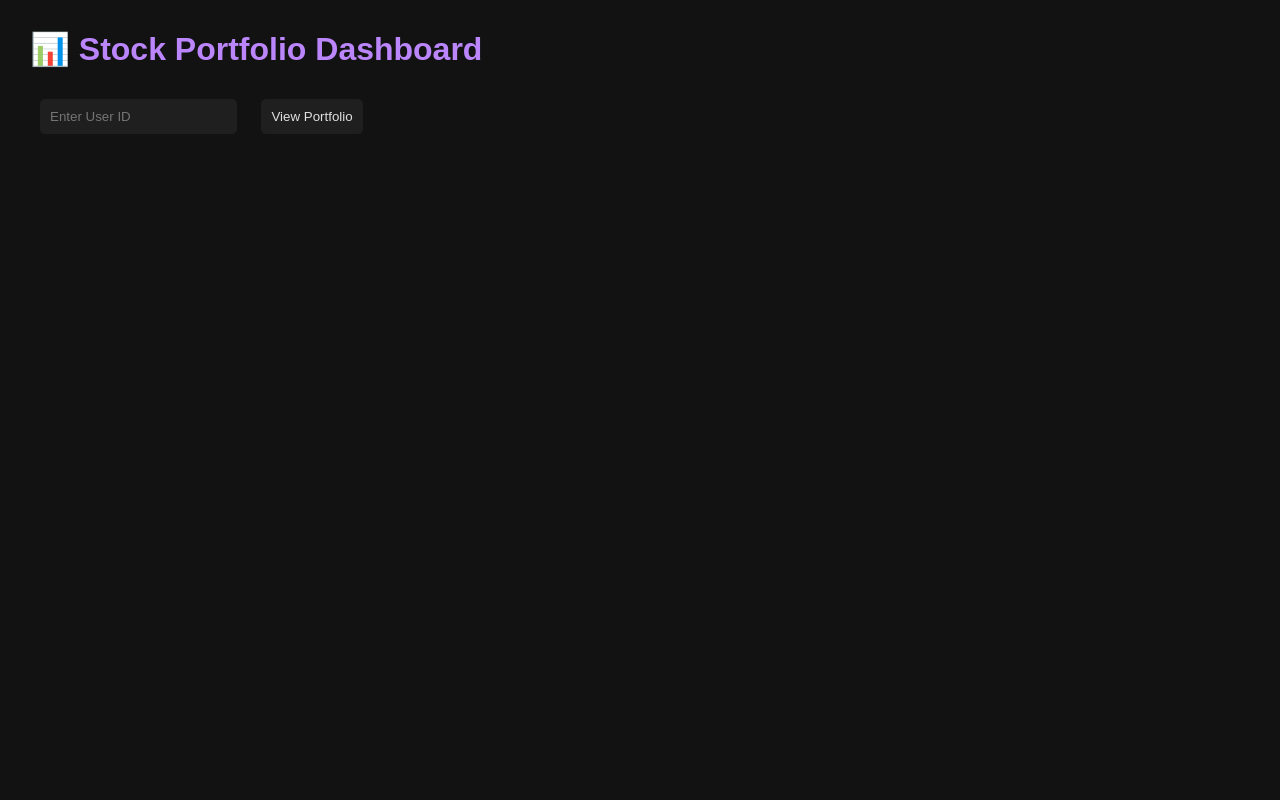
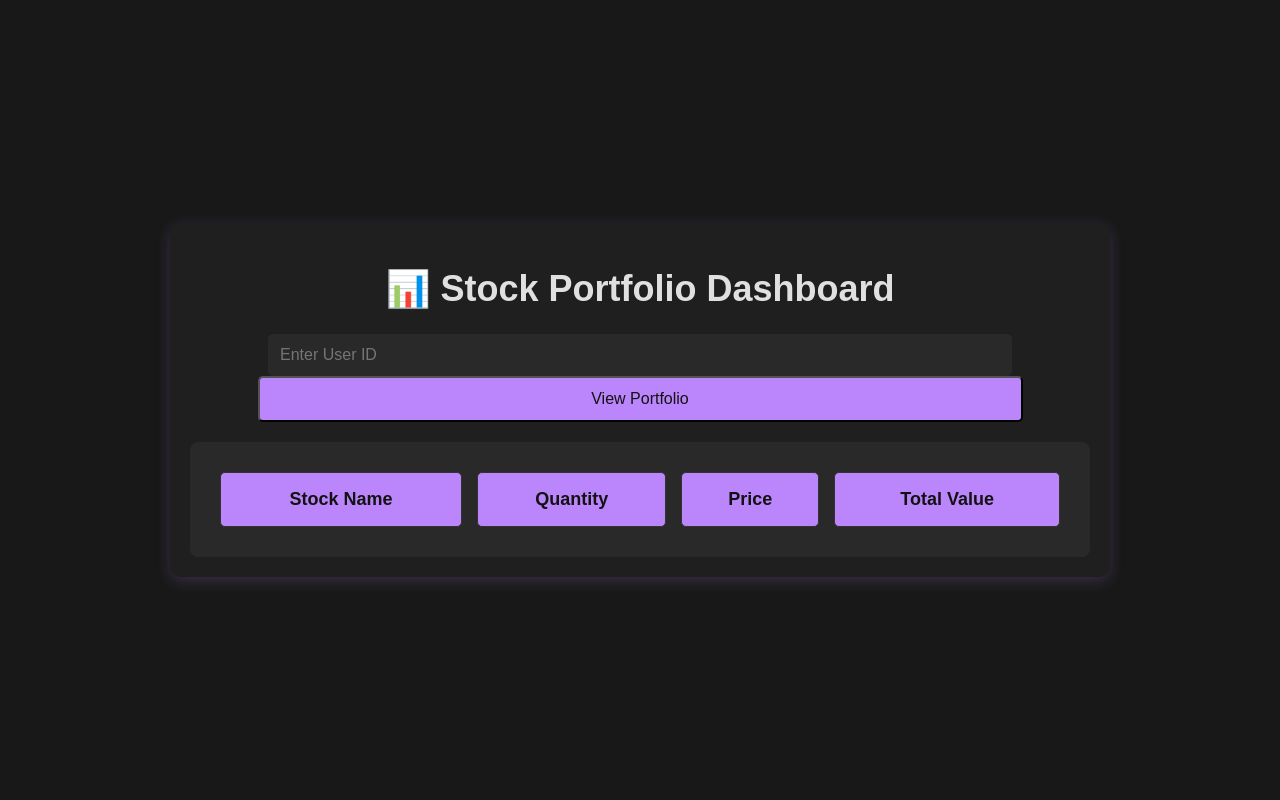
Before and after one commit to Dinol-ino/project, a Flask app: template STOCK_dbms/templates/index.html in a window 1280 px wide. Run offline with Flask 3, Linux system fonts and the light colour scheme; the template is opened without the code that fills it, so the values that code supplies are empty.

Commit message:
Updated project with new features and files

```diff
--- a/STOCK_dbms/app.py
+++ b/STOCK_dbms/app.py
@@ -33,11 +33,25 @@ def dashboard():
 def get_portfolio(user_id):
     conn = get_db_connection()
     cursor = conn.cursor(dictionary=True)
-    cursor.execute("SELECT * FROM portfolios WHERE user_id = %s;", (user_id,))
+
+    # ✅ Retrieve holdings, stock details, and compute profit/loss
+    cursor.execute("""
+        SELECT p.portfolio_id, p.user_id, p.portfolio_name,
+               h.stock_id, h.quantity, h.avg_buy_price,
+               s.symbol, s.company_name, s.sector, s.current_price,
+               (s.current_price - h.avg_buy_price) * h.quantity AS profit_loss
+        FROM portfolios p
+        LEFT JOIN holdings h ON p.portfolio_id = h.portfolio_id
+        LEFT JOIN stocks s ON h.stock_id = s.stock_id
+        WHERE p.user_id = %s;
+    """, (user_id,))
+
     portfolio = cursor.fetchall()
     conn.close()
 
-    return jsonify(portfolio) if portfolio else jsonify([])  # ✅ Returns JSON portfolio data
+    print("Portfolio Data Returned:", portfolio)  # ✅ Debugging output
+
+    return jsonify(portfolio) if portfolio else jsonify([])
 
 if __name__ == "__main__":
     app.run(debug=True)
--- a/STOCK_dbms/static/main.js
+++ b/STOCK_dbms/static/main.js
@@ -19,41 +19,48 @@ async function fetchPortfolio() {
         console.log("Response status:", res.status);
 
         if (!res.ok) {
-            if (res.status === 404) {
-                alert(`No portfolio found for User ID ${userId}.`);
-            } else {
-                alert(`Error ${res.status}: Unable to fetch portfolio.`);
+            const errorText = await res.text(); // ✅ Get full error response
+            console.error("Server Error:", errorText);
+            alert(`Error ${res.status}: ${errorText}`);
+            throw new Error(`Error ${res.status}: ${errorText}`);
         }
-            throw new Error(`Error ${res.status}: Server responded with an error.`);
-        }
+
         const data = await res.json();
         console.log("Data received:", data);
 
-        if (data.length === 0) {
+        if (!data || data.length === 0) {
             table.innerHTML = `<tr><td colspan="6">No data found for User ID ${userId}</td></tr>`;
         } else {
-            table.innerHTML = `
-                <tr>
+            // ✅ Optimized table rendering using `document.createElement()`
+            const fragment = document.createDocumentFragment();
+
+            const headerRow = document.createElement("tr");
+            headerRow.innerHTML = `
                 <th>Portfolio</th>
                 <th>Symbol</th>
                 <th>Qty</th>
                 <th>Buy Price</th>
                 <th>Current Price</th>
                 <th>P/L</th>
-                </tr>
             `;
+            fragment.appendChild(headerRow);
+
             data.forEach(row => {
-                table.innerHTML += `
-                    <tr>
-                        <td>${row.portfolio_name}</td>
-                        <td>${row.symbol}</td>
-                        <td>${row.quantity}</td>
-                        <td>${row.avg_buy_price}</td>
-                        <td>${row.current_price}</td>
-                        <td>${row.profit_loss}</td>
-                    </tr>
+                console.log("Row data:", row);
+
+                const tr = document.createElement("tr");
+                tr.innerHTML = `
+                    <td>${row.portfolio_name || "N/A"}</td>
+                    <td>${row.symbol || "N/A"}</td>
+                    <td>${row.quantity || "N/A"}</td>
+                    <td>${row.avg_buy_price || "N/A"}</td>
+                    <td>${row.current_price || "N/A"}</td>
+                    <td>${row.profit_loss || "N/A"}</td>
                 `;
+                fragment.appendChild(tr);
             });
+
+            table.appendChild(fragment);
         }
     } catch (error) {
         console.error("Error fetching portfolio:", error);
--- a/STOCK_dbms/static/style.css
+++ b/STOCK_dbms/static/style.css
@@ -1,61 +1,99 @@
-/* Body Styling */
+/* General Styling */
 body {
     font-family: Arial, sans-serif;
-    margin: 30px;
-    background-color: #121212; /* Dark background */
-    color: #E0E0E0; /* Light text color */
+    font-size: 18px;
+    margin: 0;
+    background-color: #181818; /* Deeper dark shade */
+    color: #E0E0E0;
+    display: flex;
+    flex-direction: column;
+    align-items: center;
+    justify-content: center;
+    height: 100vh;
 }
 
-/* Header Styling */
-h1 {
-    color: #BB86FC; /* Purple accent for the header */
+/* Login Page Styling */
+.login-container {
+    width: 350px;
+    padding: 30px;
+    border-radius: 8px;
+    background-color: #1F1F1F;
+    text-align: center;
+    box-shadow: 0px 4px 15px rgba(187, 134, 252, 0.3); /* Lavender glow */
 }
 
-/* Input and Button Styling */
-input, button {
-    padding: 10px;
-    margin: 10px;
+/* Login Heading */
+.login-container h2 {
+    font-size: 24px;
+    color: #BB86FC; /* Lavender accent */
+}
+
+/* Input Fields */
+input {
+    font-size: 16px;
+    padding: 12px;
+    width: 80%;
     border: none;
     border-radius: 5px;
-    background-color: #1F1F1F; /* Dark gray background for input/button */
-    color: #E0E0E0; /* Light text color */
+    background-color: #292929;
+    color: #E0E0E0;
+    transition: all 0.3s ease-in-out;
 }
 
-/* Button Hover Effect */
-button:hover {
-    background-color: #BB86FC; /* Highlighted purple color on hover */
+/* Button */
+button {
+    font-size: 16px;
+    padding: 12px;
+    width: 85%;
+    border-radius: 5px;
+    background-color: #BB86FC;
+    color: #121212;
     cursor: pointer;
+    transition: all 0.3s ease-in-out;
 }
 
-/* Table Styling */
+/* Dashboard Styling */
+.dashboard-container {
+    width: 80%;
+    max-width: 900px;
+    margin: 40px auto;
+    padding: 20px;
+    background-color: #1F1F1F; /* Dark theme consistency */
+    border-radius: 10px;
+    box-shadow: 0px 4px 15px rgba(187, 134, 252, 0.2);
+    text-align: center;
+}
+
+
+/* Dashboard Table */
 table {
-    border-collapse: collapse;
     width: 100%;
-    background-color: #1F1F1F; /* Dark gray table background */
+    border-collapse : separate;
+    border-spacing: 15px;
+    border-radius: 8px;
+    background-color: #292929;
+    padding: 15px;
+    margin-top:20px;
 }
 
 th, td {
-    padding: 12px;
-    border: 1px solid #333; /* Subtle borders */
+    padding: 16px;
+    font-size: 18px;
+    border: 1px solid #333;
     text-align: center;
-    color: #E0E0E0; /* Light text for table cells */
+    color: #E0E0E0;
+    border-radius: 5px;
 }
 
-/* Table Header Styling */
 th {
-    background-color: #BB86FC; /* Purple accent for headers */
-    color: #121212; /* Dark text in header cells */
+    background-color: #BB86FC;
+    color: #121212;
+}
+tr {
+    margin-bottom: 12px;
 }
 
-/* Row Hover Effect */
+
 tr:hover {
-    background-color: #333; /* Slightly lighter background for hover effect */
+    background-color: #333;
 }
-
-/* Loading Spinner Styling */
-#loadingSpinner {
-    font-size: 18px;
-    color: #BB86FC; /* Purple accent color for spinner */
-    text-align: center;
-    margin: 20px;
-}
--- a/STOCK_dbms/templates/index.html
+++ b/STOCK_dbms/templates/index.html
@@ -4,7 +4,8 @@
     <title>Portfolio Dashboard</title>
     <link rel="stylesheet" href="{{ url_for('static', filename='style.css') }}">
 </head>
-    <body>
+<body>
+    <div class="dashboard-container">
         <h1>📊 Stock Portfolio Dashboard</h1>
         <input type="number" id="userId" placeholder="Enter User ID">
         <button onclick="fetchPortfolio()">View Portfolio</button>
@@ -12,9 +13,23 @@
         <!-- Loading Spinner -->
         <div id="loadingSpinner" style="display:none;">🔄 Loading...</div>
 
-        <table id="portfolioTable"></table>
+        <!-- Table for Portfolio Data -->
+        <table id="portfolioTable">
+            <thead>
+                <tr>
+                    <th>Stock Name</th>
+                    <th>Quantity</th>
+                    <th>Price</th>
+                    <th>Total Value</th>
+                </tr>
+            </thead>
+            <tbody>
+                <!-- Dynamic content will be inserted here -->
+            </tbody>
+        </table>
 
         <!-- Link to JS -->
         <script src="{{ url_for('static', filename='main.js') }}"></script>
-    </body>
+    </div>
+</body>
 </html>
```
Also changed, not shown: STOCK_dbms/templates/login.html (+9 -8 lines), 2 other files. Lines whose indentation alone changed are shown as unchanged.
